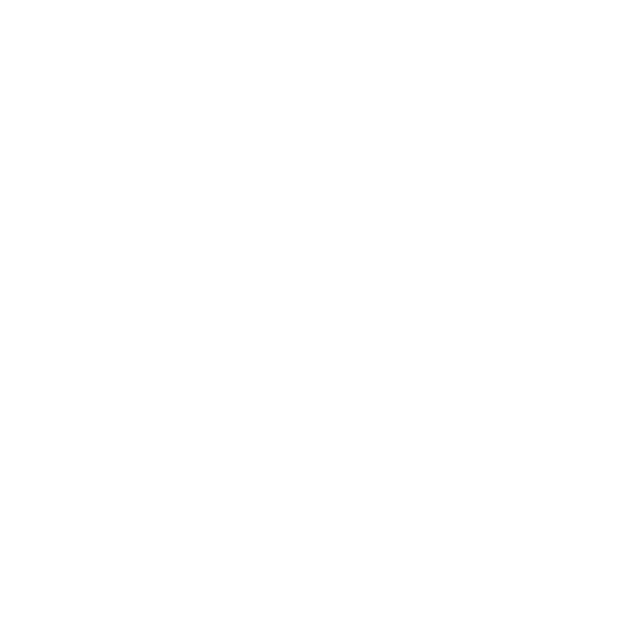
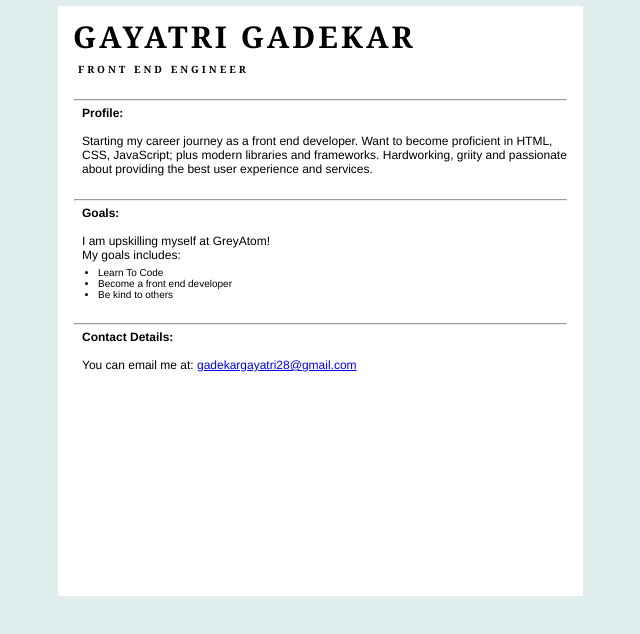
Before and after one commit to Gayatri0810/personal-portfolio-page, a plain HTML site: page index.html in a window 1280 px wide. Shown: the whole page, without its empty margins (287-927 px from the left). Drawn offline with Linux system fonts and the light colour scheme.

Commit message:
Added the solution

```diff
--- a/index.html
+++ b/index.html
@@ -1 +1,36 @@
-<!-- Add your HTML Code here -->
+<!DOCTYPE html>
+<html>
+<head>
+  <title>Gayatri Gadekar Profile</title>
+  <link href="style.css" type="text/css" rel="stylesheet">
+</head>
+<body>
+    <div class= "profileBody">
+    <div id= "name">
+        <h1> Gayatri Gadekar</h1>
+        <h2> Front End Engineer </h2><br>
+    </div>
+    <hr />
+    <p>
+        <b>Profile:</b><br><br>Starting my career journey as a front end developer.
+        Want to become proficient in HTML, CSS, JavaScript; plus modern libraries and frameworks.
+        Hardworking, griity and passionate about providing the best user experience and services.
+    </p><br>
+    <hr />
+    <p>
+        <b>Goals:</b><br><br>I am upskilling myself at GreyAtom!<br>My goals includes:
+    </p>
+        <ul>
+            <li>Learn To Code</li>
+            <li>Become a front end developer</li>
+            <li>Be kind to others</li>
+        </ul><br>
+    <hr />
+    <p>
+        <b>Contact Details:</b><br><br>You can email me at: <a href="mailto:gadekargayatri28@gmail.com">gadekargayatri28@gmail.com</a>
+            </p>
+
+    </div>
+
+</body>
+</html>
--- a/style.css
+++ b/style.css
@@ -1 +1,55 @@
-/* Add your CSS code here */
+* {
+    font-family: Helvetica, Arial, sans-serif;
+    max-width: 700px;
+    margin: auto;
+
+  }
+body {
+      min-width: 500px;
+      background-color: #e0eeee;
+  }
+  .profileBody {
+    display: inline-block;
+    background-color: white;
+    margin-top: 6px;
+    margin-left: 55px;
+    width: 75%;
+    height: 590px;
+  }
+  p{
+     font-size: 12px;
+     margin-left: 2em;
+     margin-right: 1em;
+     margin-top: 5px;
+     margin-bottom: 5px;
+  }
+  ul{
+      font-size: 12px;
+      margin-right: 1em;
+      margin-top: 5px;
+      margin-bottom: 5px;
+  }
+  li{
+      font-size: 10px;
+  }
+  hr{
+      margin-left: 1em;
+      margin-right: 1em;
+  }
+  #name h1{
+      font-size: 30px;
+      font-family: Georgia, 'Times New Roman', Times, serif;
+      text-transform: uppercase;
+      margin-left: 0.5em;
+      margin-top: 10px;
+      letter-spacing: 3px;
+  }
+  #name h2{
+      font-size: 10px;
+      font-family: Georgia, 'Times New Roman', Times, serif;
+      text-transform: uppercase;
+      margin-top: 5px;
+      margin-bottom: 5px;
+      margin-left: 2em;
+      letter-spacing: 3px;
+  }
```
